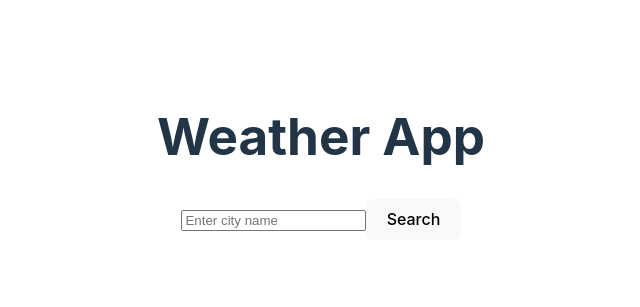
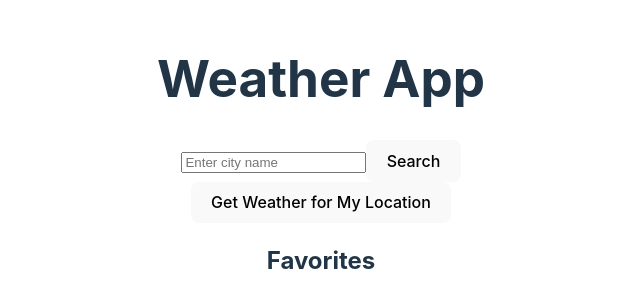
Before and after one commit to AisuluuSharipova/weather-app, a React (Vite) app: page / in a window 1280 px wide. Shown: the part 243-550 px from the top of the page, without its empty margins (319-959 px from the left). Built offline with nearby package versions, Linux system fonts and the light colour scheme.

Commit message:
Geolocation and favorite cities feature are added

```diff
--- a/src/App.jsx
+++ b/src/App.jsx
@@ -1,4 +1,4 @@
-import React, { useState } from 'react';
+import React, { useState, useEffect } from 'react';
 import axios from 'axios';
 import WeatherSearch from './components/WeatherSearch';
 import WeatherDetails from './components/WeatherDetails';
@@ -9,6 +9,7 @@ const App = () => {
   const [weather, setWeather] = useState(null);
   const [error, setError] = useState(null);
   const [loading, setLoading] = useState(false);
+  const [favorites, setFavorites] = useState([]);
 
   const fetchWeather = async (city) => {
     setError(null);
@@ -27,13 +28,60 @@ const App = () => {
     }
   };
 
+  const addFavorite = (city) => {
+    if (!favorites.includes(city)) {
+      const updatedFavorites = [...favorites, city];
+      setFavorites(updatedFavorites);
+      localStorage.setItem('favorites', JSON.stringify(updatedFavorites));
+    }
+  };
+
+  useEffect(() => {
+    const savedFavorites = JSON.parse(localStorage.getItem('favorites'));
+    if (savedFavorites) setFavorites(savedFavorites);
+  }, []);
+
+
+  const fetchWeatherByLocation = () => {
+    if (navigator.geolocation) {
+      navigator.geolocation.getCurrentPosition(async (position) => {
+        const { latitude, longitude } = position.coords;
+        const apiKey = import.meta.env.VITE_OPENWEATHER_API_KEY;
+        try {
+          const response = await axios.get(
+            `https://api.openweathermap.org/data/2.5/weather?lat=${latitude}&lon=${longitude}&units=metric&appid=${apiKey}`
+          );
+          setWeather(response.data);
+        } catch (err) {
+          setError('Unable to fetch weather for your location');
+        }
+      });
+    } else {
+      setError('Geolocation is not supported by your browser');
+    }
+  };
+
   return (
     <div className="app">
       <h1>Weather App</h1>
       <WeatherSearch onSearch={fetchWeather} />
+      <button onClick={fetchWeatherByLocation}>Get Weather for My Location</button>
       {loading && <LoadingSpinner />}
       {error && <p>{error}</p>}
-      {weather && <WeatherDetails weather={weather} />}
+      {weather && (
+        <>
+          <WeatherDetails weather={weather} />
+          <button onClick={() => addFavorite(weather.name)}>Add to Favorites</button>
+        </>
+      )}
+      <h2>Favorites</h2>
+      <ul>
+        {favorites.map((city, index) => (
+          <li key={index}>
+            <button onClick={() => fetchWeather(city)}>{city}</button>
+          </li>
+        ))}
+      </ul>
     </div>
   );
 };
```
